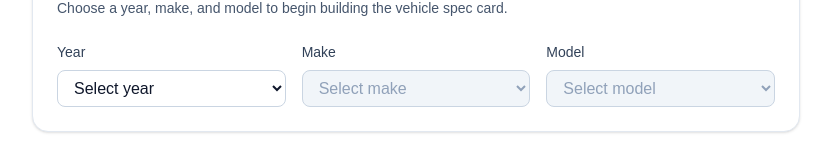
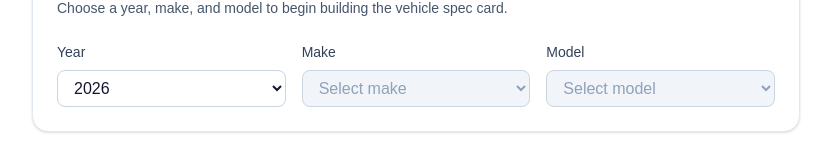
Before and after one commit to cvancedev/autospec-app, a Next.js app: page / in a window 1280 px wide. Shown: the part 247-407 px from the top of the page, without its empty margins (224-1055 px from the left). Built offline with nearby package versions, Linux system fonts and the light colour scheme.

Commit message:
Add dynamic year dropdown and vehicle spec card

```diff
--- a/src/components/VehicleSelector.tsx
+++ b/src/components/VehicleSelector.tsx
@@ -116,12 +116,14 @@ useEffect(() => {
             }}
             className="rounded-lg border border-slate-300 px-3 py-2 text-slate-900 outline-none focus:border-blue-500 focus:ring-2 focus:ring-blue-100"
           >
-            <option value="">Select year</option>
-            <option value="2024">2024</option>
-            <option value="2023">2023</option>
-            <option value="2022">2022</option>
-            <option value="2021">2021</option>
-            <option value="2020">2020</option>
+            {Array.from(
+              { length: new Date().getFullYear() - 1980 + 1 },
+              (_, index) => new Date().getFullYear() - index
+            ).map((yearOption) => (
+              <option key={yearOption} value={yearOption}>
+                {yearOption}
+              </option>
+            ))}
           </select>
         </label>
 
```
